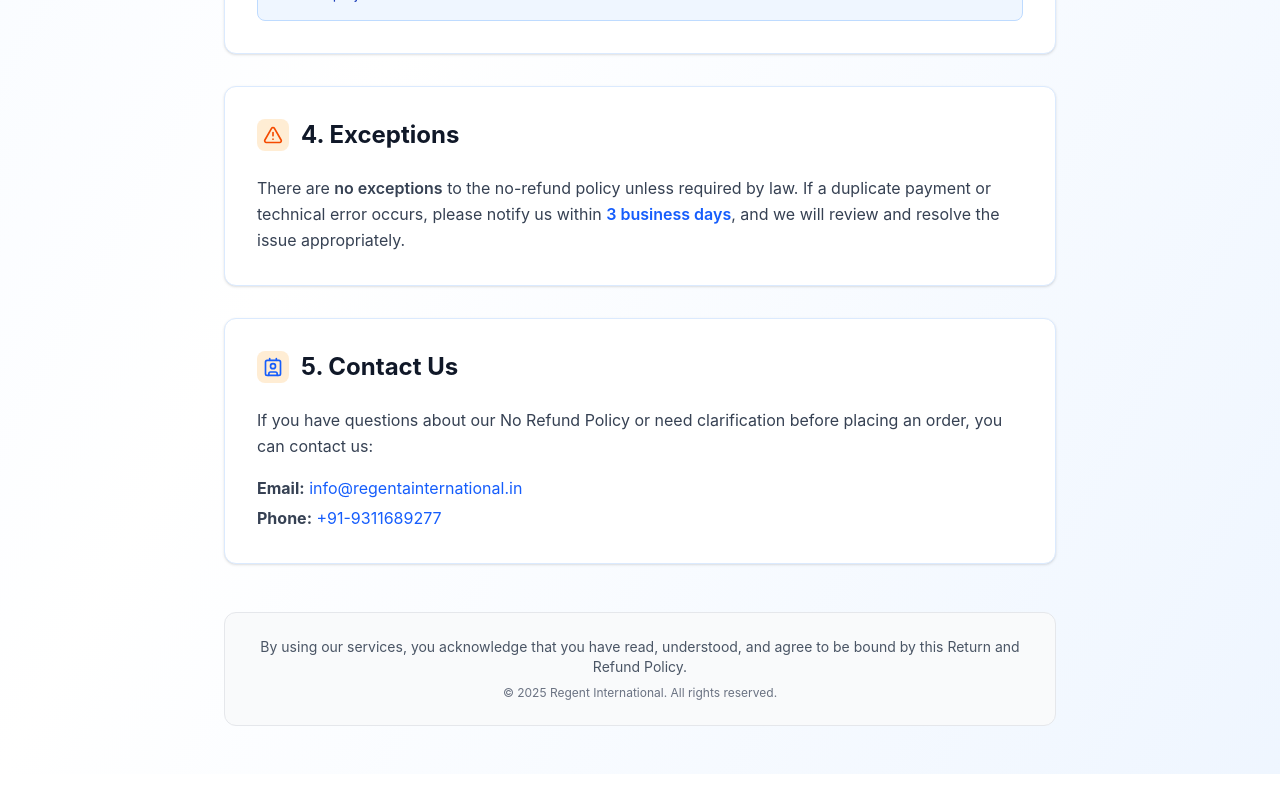
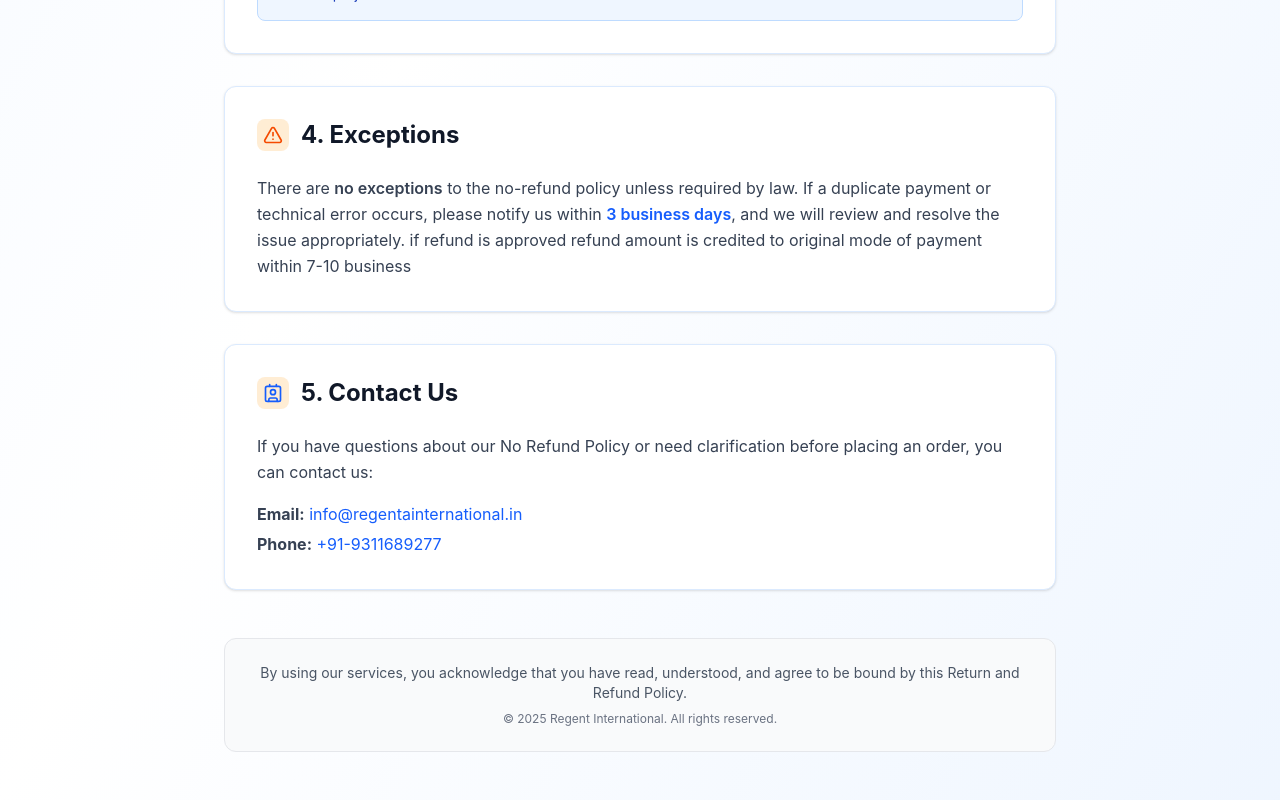
Before and after one commit to regentainternstional/regenta-international, a React (Vite) app in the folder frontend/: page /return in a window 1280 px wide. Shown: the part 1555-2355 px from the top of the page. Before the commit the page ends 2329 px from the top, so only its background shows below. Built offline with nearby package versions, Linux system fonts and the light colour scheme.

Commit message:
Update refund policy description in Return component for clarity

```diff
--- a/frontend/src/Components/return/Return.jsx
+++ b/frontend/src/Components/return/Return.jsx
@@ -217,7 +217,7 @@ const Return = () => {
               <span className="font-semibold text-blue-600">
                 3 business days
               </span>
-              , and we will review and resolve the issue appropriately.
+              , and we will review and resolve the issue appropriately. if refund is approved refund amount is credited to original mode of payment within 7-10 business
             </p>
           </div>
           <div className="bg-white rounded-xl shadow-sm border border-blue-100 p-6 sm:p-8">
```
